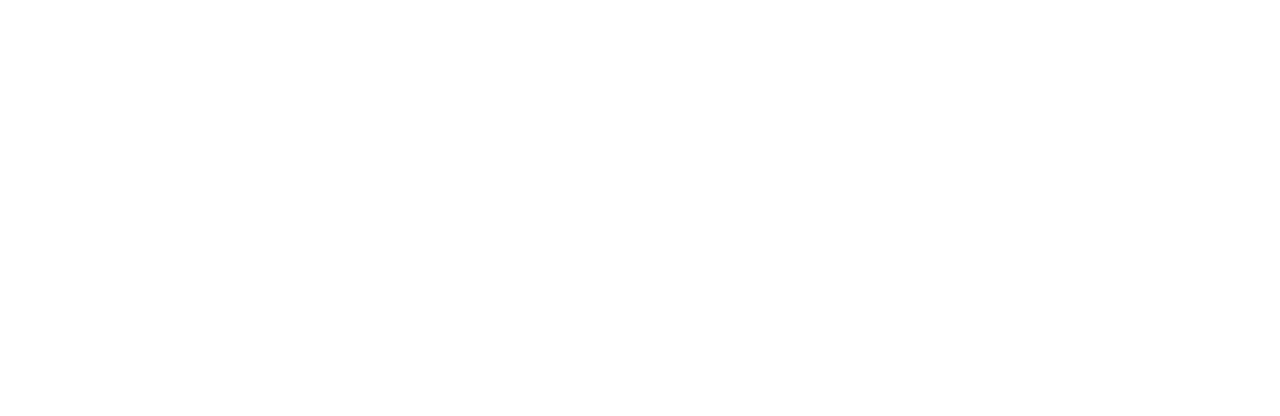
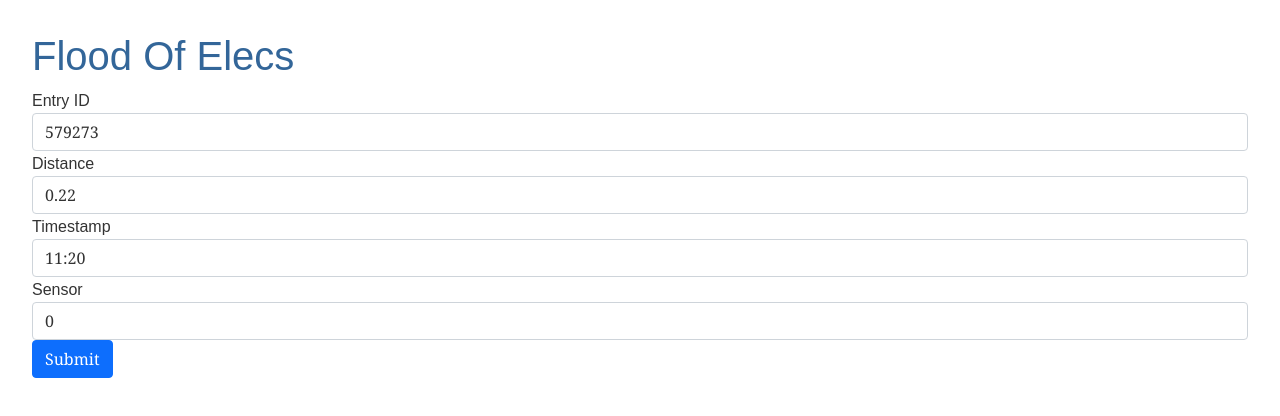
Before and after one commit to floodofelecs/data-storage-frontend, an Angular app: page /new-sensordata in a window 1280 px wide. Shown: the top 416 px of the page. Built offline with nearby package versions, Linux system fonts and the light colour scheme.

Commit message:
new sensor data with button

```diff
--- a/src/app/new-sensordata/new-sensordata.component.html
+++ b/src/app/new-sensordata/new-sensordata.component.html
@@ -4,7 +4,7 @@
 
     <input type='text' class='form-control' id='entry_id_input'
     required
-    [(ndModel)] = 'model.entry_id' name='entry_id'
+    [(ngModel)] = 'model.entry_id' name='entry_id'>
 
 <label for = 'distance_input'>
     Distance
@@ -12,7 +12,7 @@
 
     <input type='text' class='form-control' id='distance_input'
     required
-    [(ndModel)] = 'model.distance' name='distance'
+    [(ngModel)] = 'model.distance' name='distance'>
 
 <label for = 'timestamp_input'>
     Timestamp
@@ -20,7 +20,7 @@
 
     <input type='text' class='form-control' id='timestamp_input'
     required
-    [(ndModel)] = 'model.timestamp' name='timestamp'
+    [(ngModel)] = 'model.timestamp' name='timestamp'>
 
 <label for = 'sensor_input'>
     Sensor
@@ -28,4 +28,6 @@
 
     <input type='text' class='form-control' id='sensor_input'
     required
-    [(ndModel)] = 'model.sensor' name='sensor'
+    [(ngModel)] = 'sensor_id' name='sensor'>
+
+<button type="button" class="btn btn-primary" (click)="onSubmit()">Submit</button>
--- a/src/app/new-sensordata/new-sensordata.component.ts
+++ b/src/app/new-sensordata/new-sensordata.component.ts
@@ -14,6 +14,8 @@
 
   ngOnInit(): void {
   }
+  sensor_id = 0;
+  model = {entry_id: 579273, distance: .22, timestamp: "11:20", sensor: { synthetic_id: 2, hardware_id: "S89FGN39", install_date: "Sat Dec 12 16:50:16 EST 2020", location: [14.35, 170.245] }}
 
   submitted=false;
   onSubmit() { this.submitted=true; }
--- a/src/app/sensordata.ts
+++ b/src/app/sensordata.ts
@@ -5,7 +5,7 @@
 		public entry_id: number,
 		public distance: number,
 		public timestamp: string,
-		public sensor: Sensor,
+		public sensor: Sensor
 	) {}
 
 }
```
Also changed, not shown: src/app/app.component.html (line endings or trailing spaces).
